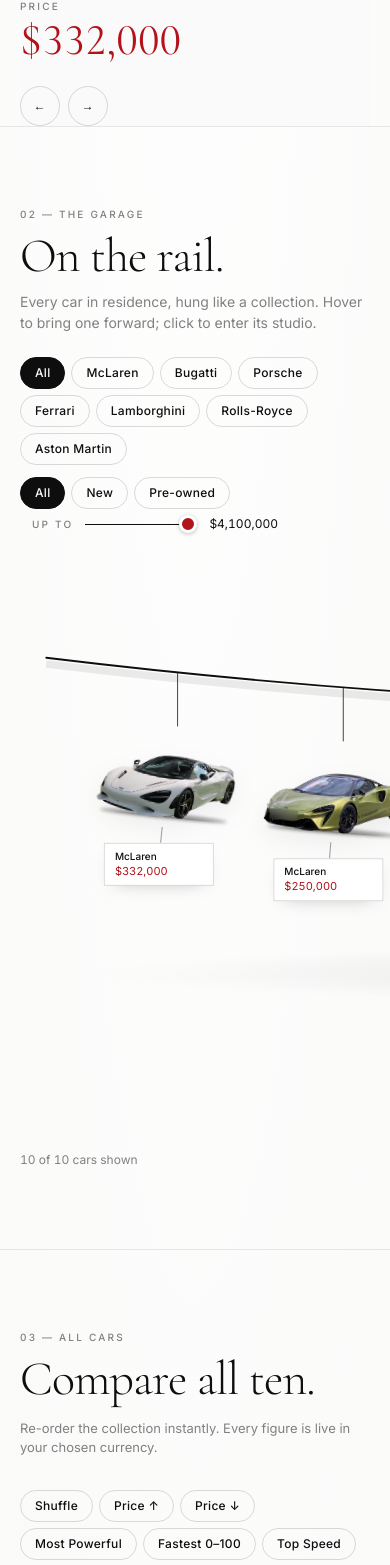
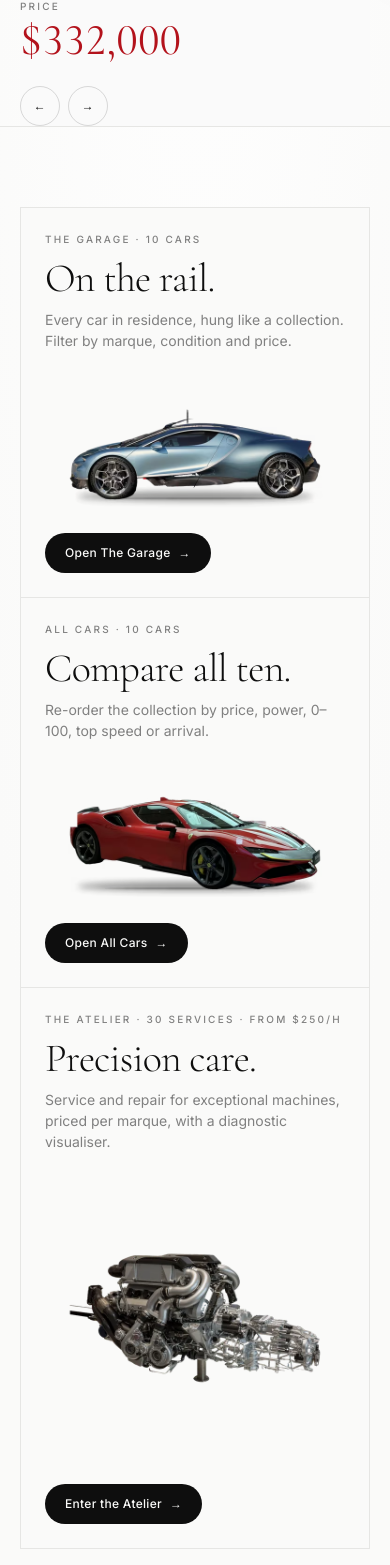
Before and after one commit to bazibaziaghan/maison-veloce, a Next.js app: page / in a window 390 px wide. Shown: the part 898-2463 px from the top of the page. Built offline with nearby package versions, Linux system fonts and the light colour scheme.

Commit message:
Split The Garage, All Cars and Atelier onto their own pages

```diff
--- /dev/null
+++ b/app/cars/page.tsx
@@ -0,0 +1,7 @@
+import AllCars from "@/components/ShuffleGrid/AllCars";
+
+export const metadata = { title: "All Cars" };
+
+export default function Page() {
+  return <AllCars standalone />;
+}
--- /dev/null
+++ b/app/garage/page.tsx
@@ -0,0 +1,7 @@
+import CurvedRail from "@/components/CurvedRail/CurvedRail";
+
+export const metadata = { title: "The Garage" };
+
+export default function Page() {
+  return <CurvedRail standalone />;
+}
--- a/app/page.tsx
+++ b/app/page.tsx
@@ -1,16 +1,12 @@
 import OrbitWheel from "@/components/OrbitWheel/OrbitWheel";
-import CurvedRail from "@/components/CurvedRail/CurvedRail";
-import AllCars from "@/components/ShuffleGrid/AllCars";
+import ExploreLinks from "@/components/layout/ExploreLinks";
 import Heritage from "@/components/Heritage/Heritage";
-import AtelierTeaser from "@/components/FloatingParts/AtelierTeaser";
 
 export default function Home() {
   return (
     <>
       <OrbitWheel />
-      <CurvedRail />
-      <AllCars />
-      <AtelierTeaser />
+      <ExploreLinks />
       <Heritage />
     </>
   );
--- a/components/CarStudio/CarStudio.tsx
+++ b/components/CarStudio/CarStudio.tsx
@@ -54,7 +54,7 @@ export default function CarStudio({ car }: { car: Car }) {
   return (
     <div className="pt-20">
       <div className="container-site">
-        <nav aria-label="Breadcrumb" className="label py-4"><Link href="/#all-cars" className="hover:text-ink">All cars</Link> / {car.make}</nav>
+        <nav aria-label="Breadcrumb" className="label py-4"><Link href="/cars" className="hover:text-ink">All cars</Link> / {car.make}</nav>
         <div className="flex flex-col gap-6 border-b hair pb-6 md:flex-row md:items-end md:justify-between">
           <div>
             <p className="label">{car.make} · {car.year} · {car.status}{car.mileage ? ` · ${car.mileage.toLocaleString()} km` : ""}</p>
--- a/components/CurvedRail/CurvedRail.tsx
+++ b/components/CurvedRail/CurvedRail.tsx
@@ -19,7 +19,7 @@ const PRICE_STEPS = [300000, 500000, 1000000, MAX_PRICE];
 
 const statusColour: Record<Car["status"], string> = { New: "text-ink", "Pre-owned": "text-ink", Reserved: "text-racing", Sold: "text-meta" };
 
-export default function CurvedRail() {
+export default function CurvedRail({ standalone = false }: { standalone?: boolean }) {
   const router = useRouter();
   const mobile = useMediaQuery("(max-width: 767px)");
   const geo = mobile ? MOBILE : DESKTOP;
@@ -53,11 +53,11 @@ export default function CurvedRail() {
   const hovered = hover ? posOf(hover) : undefined;
 
   return (
-    <section id="garage" aria-label="The Garage" className="relative overflow-x-clip border-t hair py-20 md:py-28">
+    <section id="garage" aria-label="The Garage" className={`relative overflow-x-clip ${standalone ? "pb-20 pt-28 md:pt-32" : "border-t hair py-20 md:py-28"}`}>
       <div className="container-site flex flex-col gap-6 md:flex-row md:items-end md:justify-between">
         <div>
-          <p className="label">02 — The Garage</p>
-          <h2 className="display mt-3 text-[48px] md:text-[80px]">On the rail.</h2>
+          <p className="label">The Garage</p>
+          {standalone ? <h1 className="display mt-3 text-[56px] md:text-[96px]">On the rail.</h1> : <h2 className="display mt-3 text-[48px] md:text-[80px]">On the rail.</h2>}
           <p className="mt-3 max-w-md text-[14px] text-meta">Every car in residence, hung like a collection. Hover to bring one forward; click to enter its studio.</p>
         </div>
         {/* filters */}
--- a/components/FloatingParts/AtelierTeaser.tsx
+++ /dev/null
@@ -1,22 +0,0 @@
-import Link from "next/link";
-import FloatingParts from "./FloatingParts";
-import { LABOUR_RATES } from "@/data/services";
-
-export default function AtelierTeaser() {
-  return (
-    <section aria-label="The Atelier" className="border-t hair pt-20 md:pt-28">
-      <div className="container-site flex flex-wrap items-end justify-between gap-6">
-        <div>
-          <p className="label">04 — Service &amp; Repair</p>
-          <h2 className="display mt-3 text-[48px] md:text-[80px]">The Atelier.</h2>
-          <p className="mt-2 font-serif text-[22px] italic text-meta">Precision care for exceptional machines.</p>
-        </div>
-        <div className="flex items-center gap-6 text-[12px]">
-          <p className="num text-meta">Labour from ${LABOUR_RATES[1]}/h</p>
-          <Link href="/atelier" className="pill-dark">Enter the Atelier →</Link>
-        </div>
-      </div>
-      <FloatingParts />
-    </section>
-  );
-}
--- a/components/ShuffleGrid/AllCars.tsx
+++ b/components/ShuffleGrid/AllCars.tsx
@@ -38,13 +38,13 @@ export function CarCard({ car }: { car: Car }) {
   );
 }
 
-export default function AllCars() {
+export default function AllCars({ standalone = false }: { standalone?: boolean }) {
   return (
-    <section id="all-cars" aria-label="All cars" className="border-t hair py-20 md:py-28">
+    <section id="all-cars" aria-label="All cars" className={standalone ? "pb-20 pt-28 md:pt-32" : "border-t hair py-20 md:py-28"}>
       <div className="container-site">
-        <p className="label">03 — All Cars</p>
+        <p className="label">All Cars</p>
         <div className="mb-8 mt-3 flex flex-wrap items-end justify-between gap-4">
-          <h2 className="display text-[48px] md:text-[80px]">Compare all ten.</h2>
+          {standalone ? <h1 className="display text-[56px] md:text-[96px]">Compare all ten.</h1> : <h2 className="display text-[48px] md:text-[80px]">Compare all ten.</h2>}
           <p className="max-w-sm text-[13px] text-meta">Re-order the collection instantly. Every figure is live in your chosen currency.</p>
         </div>
         <ShuffleGrid items={CARS} sorts={SORTS} getKey={(c) => c.slug} render={(c) => <CarCard car={c} />} label="Sort cars" />
--- /dev/null
+++ b/components/layout/ExploreLinks.tsx
@@ -0,0 +1,42 @@
+/* eslint-disable @next/next/no-img-element */
+import Link from "next/link";
+import CarPicture from "@/components/ui/CarPicture";
+import { CARS } from "@/data/cars";
+import { SERVICES, LABOUR_RATES } from "@/data/services";
+
+type Card = { href: string; eyebrow: string; meta: string; title: string; text: string; cta: string } & (
+  | { slug: string; view: string }
+  | { img: string }
+);
+
+const CARDS: Card[] = [
+  { href: "/garage", eyebrow: "The Garage", meta: `${CARS.length} cars`, title: "On the rail.", text: "Every car in residence, hung like a collection. Filter by marque, condition and price.", cta: "Open The Garage", slug: "bugatti-tourbillon", view: "side" },
+  { href: "/cars", eyebrow: "All Cars", meta: `${CARS.length} cars`, title: "Compare all ten.", text: "Re-order the collection by price, power, 0–100, top speed or arrival.", cta: "Open All Cars", slug: "ferrari-sf90-stradale", view: "hero" },
+  { href: "/atelier", eyebrow: "The Atelier", meta: `${SERVICES.length} services · from $${LABOUR_RATES[1]}/h`, title: "Precision care.", text: "Service and repair for exceptional machines, priced per marque, with a diagnostic visualiser.", cta: "Enter the Atelier", img: "/parts/engine-w16-640.webp" },
+];
+
+export default function ExploreLinks() {
+  return (
+    <section aria-label="Explore Maison Veloce" className="border-t hair py-20 md:py-28">
+      <div className="container-site">
+        <div className="grid gap-px border hair bg-line md:grid-cols-2 lg:grid-cols-3">
+          {CARDS.map((c) => (
+            <Link key={c.href} href={c.href} className="group flex flex-col bg-gallery p-6 transition-colors hover:bg-surface focus-ring md:p-8">
+              <p className="label">{c.eyebrow} · {c.meta}</p>
+              <h2 className="display mt-3 text-[40px] md:text-[52px]">{c.title}</h2>
+              <p className="mt-3 max-w-sm text-[14px] text-meta">{c.text}</p>
+              <div className="my-4 grid aspect-[2/1] place-items-center transition-transform duration-500 group-hover:-translate-y-1">
+                {"slug" in c ? (
+                  <CarPicture slug={c.slug} view={c.view} alt="" sizes="(max-width: 768px) 90vw, 30vw" className="w-full" />
+                ) : (
+                  <img src={c.img} alt="" loading="lazy" className="h-full w-auto object-contain" />
+                )}
+              </div>
+              <span className="pill-dark mt-auto self-start">{c.cta} <span aria-hidden>→</span></span>
+            </Link>
+          ))}
+        </div>
+      </div>
+    </section>
+  );
+}
--- a/components/layout/Navbar.tsx
+++ b/components/layout/Navbar.tsx
@@ -6,9 +6,9 @@ import { useStore } from "@/lib/store";
 import ThemeToggle from "./ThemeToggle";
 
 const LINKS = [
-  ["Showroom", "/#showroom"],
-  ["The Garage", "/#garage"],
-  ["All Cars", "/#all-cars"],
+  ["Showroom", "/"],
+  ["The Garage", "/garage"],
+  ["All Cars", "/cars"],
   ["Atelier", "/atelier"],
   ["Price List", "/price-list"],
   ["Heritage", "/#heritage"],
```
Also changed, not shown: 1 other file (tests, documents, lock files or other folders).
